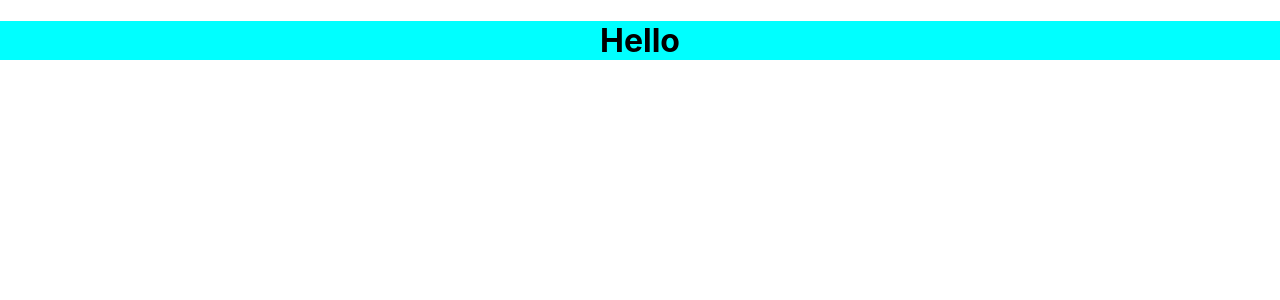
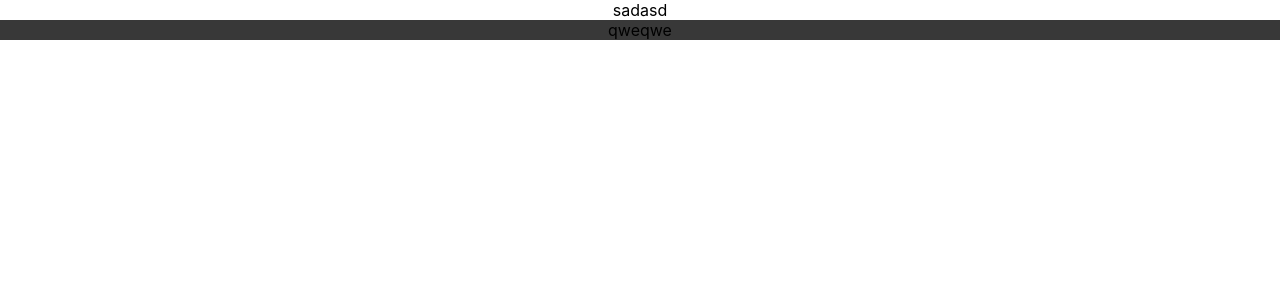
Before and after one commit to genekomarov/main, a React (Create React App) app in the folder projects/poker-calc-v2/client/app/: page / in a window 1280 px wide. Shown: the top 300 px of the page. Built offline with nearby package versions, Linux system fonts and the light colour scheme.

Commit message:
Сделали темизацию

```diff
--- a/projects/poker-calc-v2/client/app/package.json
+++ b/projects/poker-calc-v2/client/app/package.json
@@ -10,6 +10,7 @@
     "@types/node": "^16.18.61",
     "@types/react": "^18.2.37",
     "@types/react-dom": "^18.2.15",
+    "classnames": "^2.3.2",
     "react": "^18.2.0",
     "react-dom": "^18.2.0",
     "react-scripts": "5.0.1",
--- a/projects/poker-calc-v2/client/app/src/App.tsx
+++ b/projects/poker-calc-v2/client/app/src/App.tsx
@@ -1,9 +1,8 @@
 import React from 'react';
-import logo from './logo.svg';
 import './App.css';
-import Page from '@/Application/Page';
+import {Page} from '@/Application/page';
 
-function App() {
+function App(): React.JSX.Element {
   return (
     <div className="App">
       <Page/>
--- a/projects/poker-calc-v2/client/app/src/modules/Application/Page.module.scss
+++ /dev/null
@@ -1,3 +0,0 @@
-.some {
-    background-color: aqua;
-}
--- a/projects/poker-calc-v2/client/app/src/modules/Application/Page.tsx
+++ /dev/null
@@ -1,6 +0,0 @@
-import React from "react";
-import styles from '@/Application/Page.module.scss';
-
-export default function Page(): React.JSX.Element {
-    return <h1 className={styles.some}>Hello</h1>;
-}
--- /dev/null
+++ b/projects/poker-calc-v2/client/app/src/modules/Application/_page/Page.module.scss
@@ -0,0 +1,3 @@
+.inner {
+    background-color: var(--bgColor3);
+}
--- /dev/null
+++ b/projects/poker-calc-v2/client/app/src/modules/Application/_page/Page.tsx
@@ -0,0 +1,12 @@
+import React from "react";
+import theme from '@/Common/themes/dark/theme.module.scss';
+import styles from '@/Application/_page/Page.module.scss';
+
+export default function Page(): React.JSX.Element {
+    return (
+        <div className={theme.dark}>
+            sadasd
+            <div className={styles.inner}>qweqwe</div>
+        </div>
+    );
+}
--- /dev/null
+++ b/projects/poker-calc-v2/client/app/src/modules/Application/page.ts
@@ -0,0 +1 @@
+export {default as Page} from '@/Application/_page/Page';
--- a/projects/poker-calc-v2/client/app/src/modules/Common/Test.tsx
+++ /dev/null
@@ -1,5 +0,0 @@
-import React from "react";
-
-export default function Test(): React.JSX.Element {
-    return <h1>Hello</h1>;
-}
--- /dev/null
+++ b/projects/poker-calc-v2/client/app/src/modules/Common/themes/base/theme.scss
@@ -0,0 +1,3 @@
+%base {
+
+}
--- /dev/null
+++ b/projects/poker-calc-v2/client/app/src/modules/Common/themes/dark/theme.module.scss
@@ -0,0 +1,9 @@
+@use '../base/theme.scss';
+
+.dark {
+    @extend %base;
+
+    --bgColor1: #161616;
+    --bgColor2: #252525;
+    --bgColor3: #383838;
+}
--- a/projects/poker-calc-v2/client/app/src/reportWebVitals.ts
+++ b/projects/poker-calc-v2/client/app/src/reportWebVitals.ts
@@ -1,6 +1,6 @@
 import { ReportHandler } from 'web-vitals';
 
-const reportWebVitals = (onPerfEntry?: ReportHandler) => {
+const reportWebVitals = (onPerfEntry?: ReportHandler): void => {
   if (onPerfEntry && onPerfEntry instanceof Function) {
     import('web-vitals').then(({ getCLS, getFID, getFCP, getLCP, getTTFB }) => {
       getCLS(onPerfEntry);
```
